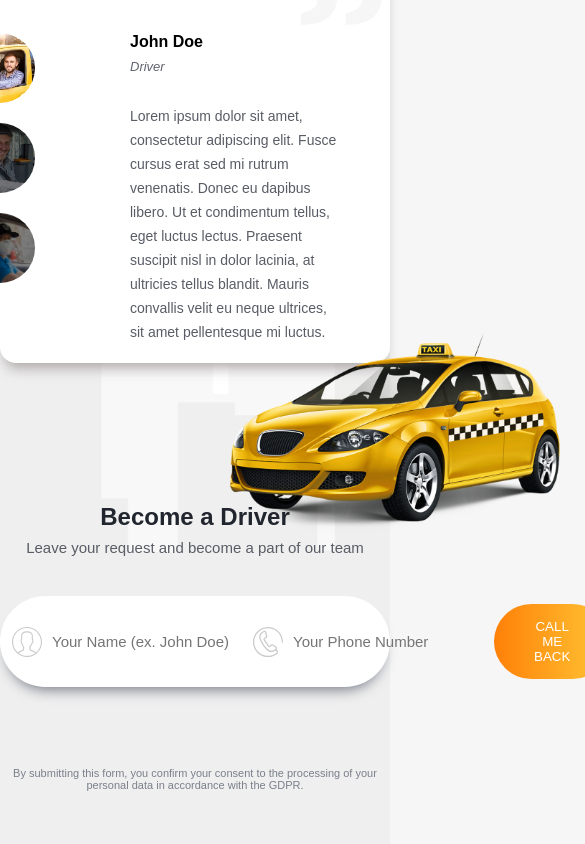
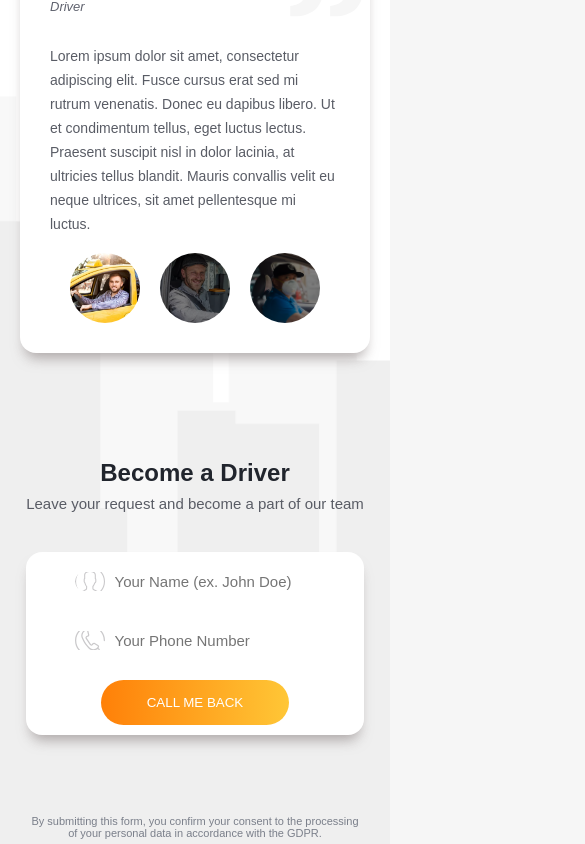
Before and after one commit to maxmdev/taxi-website, a React (Create React App) app: page / in a window 390 px wide. Shown: the part 2360-3204 px from the top of the page, 585 px wide, since content can reach past the window. Built offline with nearby package versions, Linux system fonts and the light colour scheme.

Commit message:
implemented adaptivity for feedback section

```diff
--- /dev/null
+++ b/src/Reviews.css
@@ -0,0 +1,263 @@
+.reviews {
+    padding:  0 0 40px 0;
+    background: url('./images/buildings.png') center #ffffff;
+    background-size: cover;
+}
+
+.reviews h2 {
+    text-align: center;
+    color: #21252D;
+    margin: 0;
+    padding: 100px 0 0 0;
+}
+
+.reviews p {
+    text-align: center;
+    color: #595c65;
+    margin: 8px 0;
+}
+
+.reviews-content {
+    margin: 0 auto;
+}
+
+.reviews-content__border {
+    margin: 40px auto;
+    padding: 0;
+    max-width: 50px;
+    border-bottom: 10px solid #ff9933;
+    opacity: 0.5;
+}
+
+.reviews-content__comments {
+    margin: 0 auto;
+    height: 420px;
+    max-width: 600px;
+    border-radius: 16px;
+    box-shadow: 0 10px 13px -5px rgba(151,143,143,0.75);
+    background: url('./images/icons/quote.svg') no-repeat #ffffff;
+    background-position-x: right;
+    background-position-y: top;
+    background-size: 25%;
+}
+
+.comments-taxi {
+    width: 400px;
+    height: 200px;
+    margin: -100px 50%;
+    z-index: 5;
+    background: url('./images/taxi-car.png') center no-repeat;
+    background-size: contain;
+}
+
+.comments-item {
+    padding: 90px 50px 80px 130px;
+    display: flex;
+    flex-direction: row;
+}
+
+.comments-item__photos {
+    position: absolute;
+    margin-left: -165px;
+}
+
+.comments-item__author {
+    text-align: left;
+}
+
+.comments-item__author span {
+    font-weight: bold;
+    font-size: 16px;
+}
+
+.comments-item__author p {
+    text-align: left;
+    font-size: 13px;
+    font-style: italic;
+    color: #60636f;
+    font-weight: lighter;
+}
+
+.comments-item__text {
+    margin: 30px 0 0 0;
+    font-size: 14px;
+    color: #7a7f8a;
+    font-weight: lighter;
+    line-height: 24px;
+}
+
+.comments-item__text p {
+    text-align: left;
+}
+
+
+.comments-item__photo {
+    width: 70px;
+    height: 70px;
+    margin: 0 0 20px 0;
+    border-radius: 50%;
+}
+
+.photo-round {
+    vertical-align: middle;
+    width: 70px;
+    height: 70px;
+    border-radius: 50%;
+    filter: brightness(50%);
+    transition: ease 0.5s;
+}
+
+.photo-round.active {
+    filter: brightness(100%);
+}
+
+.comments-item__photo.active, .comments-item__photo:hover {
+    background: transparent;
+}
+
+.photo-round:hover {
+    cursor: pointer;
+    filter: brightness(100%);
+}
+
+.reviews-content__request {
+    margin: 40px auto;
+    padding: 10px;
+    text-align: center;
+}
+
+.reviews-content__request p {
+    font-size: 15px;
+}
+
+.request-form {
+    padding: 0 12px;
+    display: flex;
+    flex-direction: row;
+    justify-content: space-between;
+    margin: 40px auto;
+    background-color: #ffffff;
+    border-radius: 60px;
+    box-shadow: 0 10px 13px -7px #7a7f8a, 5px 5px 15px 5px rgba(0,0,0,0);
+}
+
+
+.request-form input {
+    background: transparent;
+    padding-left: 40px;
+    color: #7a7f8a;
+    font-size: 15px;
+    border: 0;
+}
+
+.request-form input:focus {
+    outline: none;
+}
+
+.request-form button {
+    margin: 8px 0;
+}
+
+input.request-form__name {
+    background: url('./images/icons/user-icon.svg') left no-repeat;
+    background-size: 30px;
+    border-radius: 40px;
+}
+
+input.request-form__phone {
+    background: url('./images/icons/phone.svg') left no-repeat;
+    background-size: 30px;
+}
+
+.request-form__phone.invalid, .request-form__name.invalid {
+    background-image: linear-gradient(to right, #f00000 0%, #f62b3f  51%, #f00000 100%);
+    background-size: 200% auto;
+    color: #ffffff;
+    transition: 0.5s;
+    animation-duration: 2s;
+    animation-name: requireValid;
+}
+
+p.request-disclaimer {
+    margin: 80px 0 0 0;
+    font-size: 11px;
+    color: #7a7f8a;
+}
+
+@keyframes requireValid {
+    from {
+        background-position: center;
+    }
+
+    to {
+        background-position: right center;
+    }
+}
+
+@media (max-width: 600px) {
+    .reviews-content {
+        max-width: 350px;
+    }
+
+    .reviews-content__comments {
+        height: auto;
+    }
+
+    .comments-item__comment {
+        height: 280px;
+    }
+
+    .comments-item {
+        display: flex;
+        flex-direction: column-reverse;
+        padding: 30px;
+    }
+
+    .comments-item__photos {
+        position: static;
+        margin: 0 auto;
+        display: flex;
+        flex-direction: row;
+        justify-content: space-between;
+    }
+
+    .comments-item__photo {
+        margin: 0 10px;
+    }
+
+    .comments-item__text {
+        height: 50%;
+    }
+
+    .reviews-content__request {
+        padding: 6px;
+        margin: 0 auto;
+    }
+
+    .request-form {
+        flex-direction: column;
+        border-radius: 16px;
+        box-shadow: 0 10px 13px -5px rgba(151,143,143,0.75);
+    }
+
+    .request-form input {
+        margin: 20px auto;
+    }
+
+    .request-form button {
+        margin: 10px auto;
+        width: 60%;
+    }
+
+    .request-form__name.invalid {
+        border-radius: 40px;
+    }
+
+    .request-form__phone.invalid {
+        border-radius: 40px;
+    }
+
+    .comments-taxi {
+        margin: -100px 35%;
+    }
+}
--- a/src/Styles.css
+++ b/src/Styles.css
@@ -241,201 +241,3 @@ h1 {
   max-width: 120px;
   vertical-align: middle;
 }
-
-/* Section Reviews */
-.reviews {
-  padding:  0 0 40px 0;
-  background: url('./images/buildings.png') center #ffffff;
-  background-size: cover;
-}
-
-.reviews h2 {
-  text-align: center;
-  color: #21252D;
-  margin: 0;
-  padding: 100px 0 0 0;
-}
-
-.reviews p {
-  text-align: center;
-  color: #595c65;
-  margin: 8px 0;
-}
-
-.reviews-content {
-  margin: 0 auto;
-}
-
-.reviews-content__border {
-  margin: 40px auto;
-  padding: 0;
-  max-width: 50px;
-  border-bottom: 10px solid #ff9933;
-  opacity: 0.5;
-}
-
-.reviews-content__comments {
-  margin: 0 auto;
-  height: 420px;
-  max-width: 600px;
-  border-radius: 16px;
-  box-shadow: 0 10px 13px -5px rgba(151,143,143,0.75);
-  -webkit-box-shadow: 0 10px 13px -5px rgba(151,143,143,0.75);
-  -moz-box-shadow: 0 10px 13px -5px rgba(151,143,143,0.75);
-  background: url('./images/icons/quote.svg') no-repeat #ffffff;
-  background-position-x: right;
-  background-position-y: top;
-  background-size: 25%;
-}
-
-.comments-taxi {
-  width: 400px;
-  height: 200px;
-  margin: -100px 50%;
-  z-index: 5;
-  background: url('./images/taxi-car.png') center no-repeat;
-  background-size: contain;
-}
-
-.comments-item {
-  padding: 90px 50px 80px 130px;
-  display: flex;
-  flex-direction: row;
-}
-
-.comments-item__photos {
-  position: absolute;
-  margin-left: -165px;
-}
-
-.comments-item__author {
-  text-align: left;
-}
-
-.comments-item__author span {
-  font-weight: bold;
-  font-size: 16px;
-}
-
-.comments-item__author p {
-  text-align: left;
-  font-size: 13px;
-  font-style: italic;
-  color: #60636f;
-  font-weight: lighter;
-}
-
-.comments-item__text {
-  margin: 30px 0 0 0;
-  font-size: 14px;
-  color: #7a7f8a;
-  font-weight: lighter;
-  line-height: 24px;
-}
-
-.comments-item__text p {
-  text-align: left;
-}
-
-
-.comments-item__photo {
-  width: 70px;
-  height: 70px;
-  margin: 0 0 20px 0;
-  border-radius: 50%;
-}
-
-.photo-round {
-  vertical-align: middle;
-  width: 70px;
-  height: 70px;
-  border-radius: 50%;
-  filter: brightness(50%);
-  transition: ease 0.5s;
-}
-
-.photo-round.active {
-  filter: brightness(100%);
-}
-
-.comments-item__photo.active, .comments-item__photo:hover {
-  background: transparent;
-}
-
-.photo-round:hover {
-  cursor: pointer;
-  filter: brightness(100%);
-}
-
-.reviews-content__request {
-  margin: 40px auto;
-  text-align: center;
-}
-
-.reviews-content__request p {
-  font-size: 15px;
-}
-
-.request-form {
-  padding: 0 12px;
-  display: flex;
-  flex-direction: row;
-  justify-content: space-between;
-  margin: 40px auto;
-  background-color: #ffffff;
-  border-radius: 60px;
-  box-shadow: 0 10px 13px -7px #7a7f8a, 5px 5px 15px 5px rgba(0,0,0,0);
-}
-
-
-.request-form input {
-  background: transparent;
-  padding-left: 40px;
-  color: #7a7f8a;
-  font-size: 15px;
-  border: 0;
-}
-
-.request-form input:focus {
-  outline: none;
-}
-
-.request-form button {
-  margin: 8px 0;
-}
-
-input.request-form__name {
-  background: url('./images/icons/user-icon.svg') left no-repeat;
-  background-size: 30px;
-  border-radius: 40px;
-}
-
-input.request-form__phone {
-  background: url('./images/icons/phone.svg') left no-repeat;
-  background-size: 30px;
-}
-
-.request-form__phone.invalid, .request-form__name.invalid {
-  background-image: linear-gradient(to right, #f00000 0%, #f62b3f  51%, #f00000 100%);
-  background-size: 200% auto;
-  color: #ffffff;
-  transition: 0.5s;
-  animation-duration: 2s;
-  animation-name: requireValid;
-}
-
-p.request-disclaimer {
-  margin: 80px 0 0 0;
-  font-size: 11px;
-  color: #7a7f8a;
-}
-
-@keyframes requireValid {
-  from {
-    background-position: center;
-  }
-
-  to {
-    background-position: right center;
-  }
-}
--- a/src/components/Reviews.jsx
+++ b/src/components/Reviews.jsx
@@ -1,6 +1,8 @@
 import {SectionHeader} from "./SeactionHeader";
 import {ReviewSlider} from "./ReviewSlider";
 import {RequestForm} from "./RequestForm";
+import useWindowSize from "./useWindowSize/useWindowSize";
+import '../Reviews.css';
 
 const defaultProps = {
     className: 'reviews',
@@ -44,6 +46,9 @@ const defaultProps = {
 }
 
 export const Reviews = ({props = defaultProps}) => {
+    const { width } = useWindowSize();
+    const mobileWidth = 500;
+
     return (
         <SectionHeader
             className={props.className}
@@ -55,7 +60,7 @@ export const Reviews = ({props = defaultProps}) => {
                     <div className='reviews-content__border'/>
                     <div className='reviews-content__comments'>
                         <ReviewSlider props={props.content}/>
-                        <div className='comments-taxi'/>
+                        { width > mobileWidth && (<div className='comments-taxi'/>) }
                     </div>
                     <div className='reviews-content__request container'>
                         <h2>Become a Driver</h2>
```
Also changed, not shown: src/components/ReviewSlider.jsx (+5 -5 lines).
